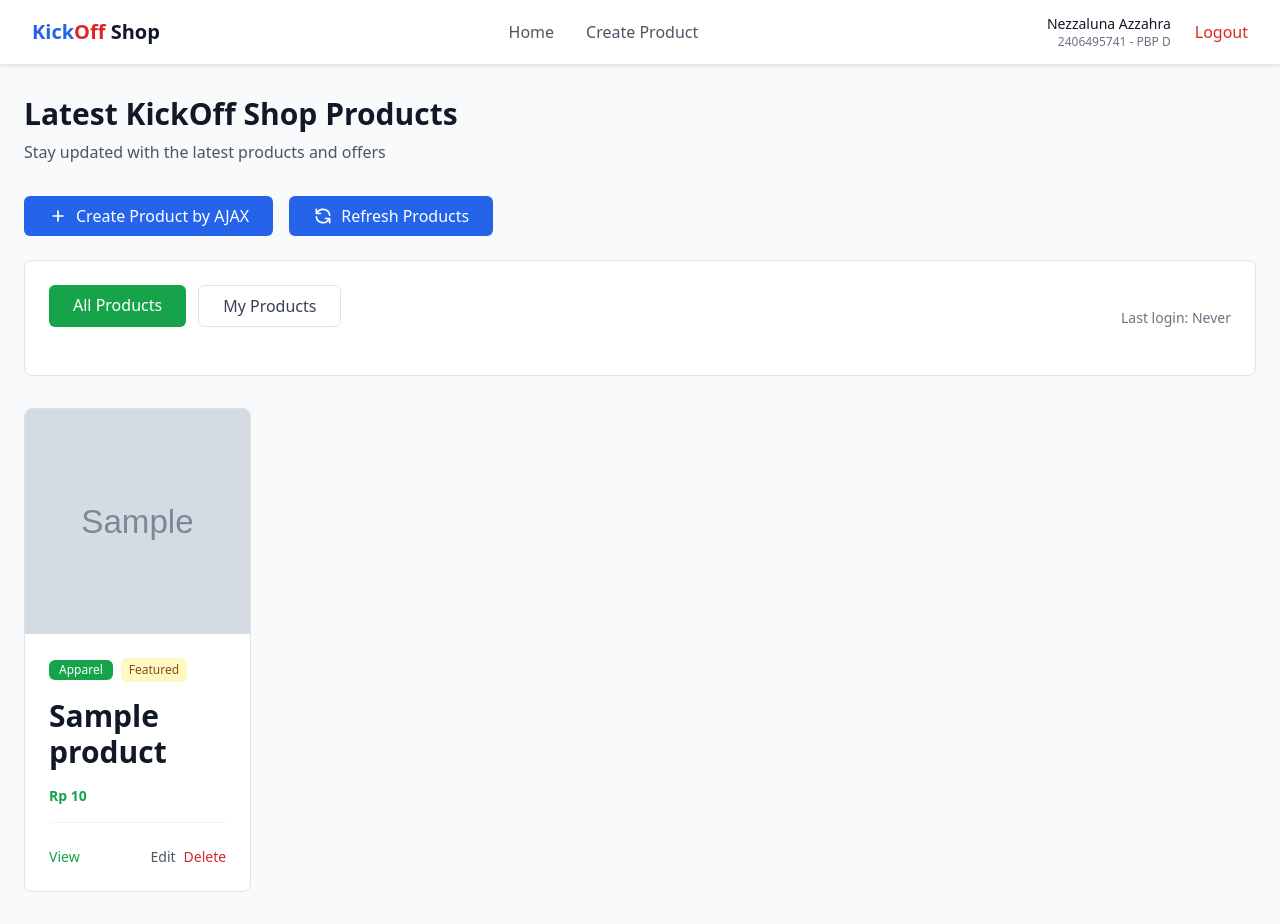
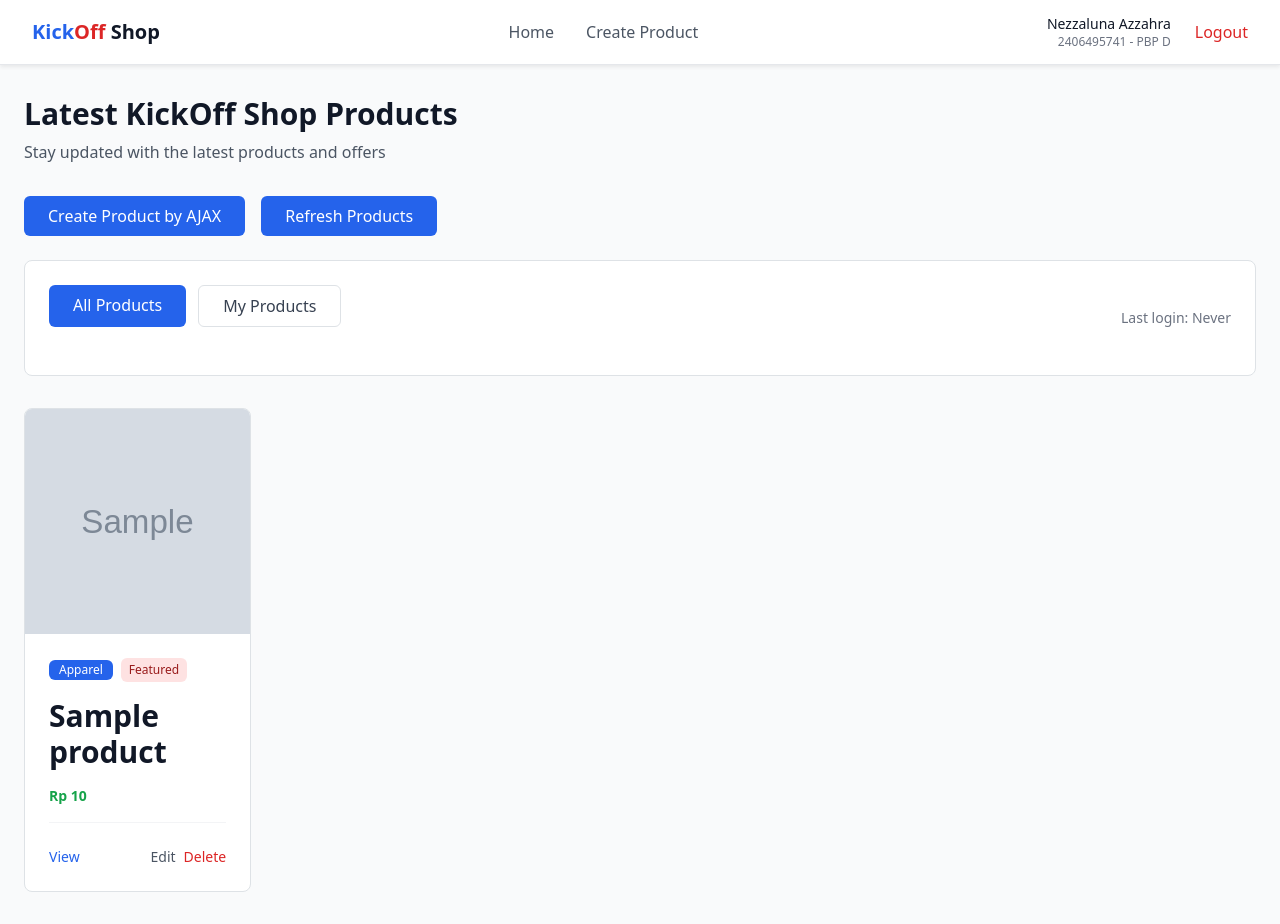
Before and after one commit to moondiverc/kickoff-shop, a Django app: page / in a window 1280 px wide. Run offline with Django 5.2, Linux system fonts and the light colour scheme; a user stored in the database is signed in; tables that the repository leaves empty hold one stand-in row (values such as "Sample post"); grey boxes marked "Sample" are stand-in pictures; some libraries are stand-ins or nearby versions.

```diff
--- a/main/templates/main.html
+++ b/main/templates/main.html
@@ -17,17 +17,11 @@
     </div>
       <!-- Action Buttons -->
     <div class="flex flex-wrap gap-3 mb-4">
-      <button onclick="showModal()" class="inline-flex items-center px-4 py-2 bg-blue-600 text-white font-medium rounded-md hover:bg-blue-700 transition-colors">
-        <svg class="w-5 h-5 mr-2" fill="none" stroke="currentColor" viewBox="0 0 24 24">
-          <path stroke-linecap="round" stroke-linejoin="round" stroke-width="2" d="M12 6v6m0 0v6m0-6h6m-6 0H6"></path>
-        </svg>
+      <button onclick="showModal()" class="inline-flex items-center px-4 py-2 bg-blue-600 text-white font-medium rounded-md hover:bg-red-500 transition-colors">
         Create Product by AJAX
       </button>
 
-      <button id="refreshButton" onclick="refreshProducts()" class="inline-flex items-center px-4 py-2 bg-blue-600 text-white font-medium rounded-md hover:bg-blue-700 transition-colors">
-        <svg id="refreshIcon" class="w-5 h-5 mr-2" fill="none" stroke="currentColor" viewBox="0 0 24 24">
-          <path stroke-linecap="round" stroke-linejoin="round" stroke-width="2" d="M4 4v5h.582m15.356 2A8.001 8.001 0 004.582 9m0 0H9m11 11v-5h-.581m0 0a8.003 8.003 0 01-15.357-2m15.357 2H15"></path>
-        </svg>
+      <button id="refreshButton" onclick="refreshProducts()" class="px-4 py-2 bg-blue-600 text-white font-medium rounded-md hover:bg-red-500 transition-colors">
         <span id="refreshText">Refresh Products</span>
       </button>
     </div>
@@ -38,7 +32,7 @@
         <a id="filter-all" class="bg-blue-600 text-white px-4 py-2 rounded-md font-medium transition-colors hover:bg-blue-700">
           All Products
         </a>
-        <a id="filter-my" class="bg-white text-gray-700 border border-gray-300 px-4 py-2 rounded-md font-medium transition-colors hover:bg-blue-600 hover:text-red">
+        <a id="filter-my" class="bg-white text-gray-700 border border-gray-300 px-4 py-2 rounded-md font-medium transition-colors hover:bg-green-600 hover:text-white">
           My Products
         </a>
       </div>
@@ -99,11 +93,11 @@ function updateFilterButtonsAppearance() {
   if (!showAllProductsButton || !showMyProductsButton) return;
 
   if (activeFilter === 'all') {
-    showAllProductsButton.className = 'bg-green-600 text-white px-4 py-2 rounded-md font-medium transition-colors hover:bg-green-700';
-    showMyProductsButton.className = 'bg-white text-gray-700 border border-gray-300 px-4 py-2 rounded-md font-medium transition-colors hover:bg-green-600 hover:text-white';
+    showAllProductsButton.className = 'bg-blue-600 text-white px-4 py-2 rounded-md font-medium transition-colors hover:bg-blue-700';
+    showMyProductsButton.className = 'bg-white text-gray-700 border border-gray-300 px-4 py-2 rounded-md font-medium transition-colors hover:bg-blue-600 hover:text-red-500';
   } else {
-    showMyProductsButton.className = 'bg-green-600 text-white px-4 py-2 rounded-md font-medium transition-colors hover:bg-green-700';
-    showAllProductsButton.className = 'bg-white text-gray-700 border border-gray-300 px-4 py-2 rounded-md font-medium transition-colors hover:bg-green-600 hover:text-white';
+    showMyProductsButton.className = 'bg-blue-600 text-white px-4 py-2 rounded-md font-medium transition-colors hover:bg-blue-700';
+    showAllProductsButton.className = 'bg-white text-gray-700 border border-gray-300 px-4 py-2 rounded-md font-medium transition-colors hover:bg-blue-600 hover:text-red-500';
   }
 }
 
@@ -152,7 +146,7 @@ function buildProductCardElement(item) {
         item.thumbnail ? `<img src='${thumbnail}' alt='${name}' class='w-full h-full object-cover'>` : `<div class='w-full h-full bg-gradient-to-br from-gray-100 to-gray-200 flex items-center justify-center'></div>`
     );
     const categoryLabel = getReadableCategoryName(category);
-    const featuredLabel = isFeatured ? `<span class='inline-flex items-center px-2 py-1 rounded text-xs font-medium bg-yellow-100 text-yellow-800'>Featured</span>` : '';
+    const featuredLabel = isFeatured ? `<span class='inline-flex items-center px-2 py-1 rounded text-xs font-medium bg-red-100 text-red-800'>Featured</span>` : '';
 
     const editDeleteHtml = CURRENT_USER_ID && Number(CURRENT_USER_ID) === Number(item.user_id)
         ? `<div class='flex space-x-2'>
@@ -167,17 +161,17 @@ function buildProductCardElement(item) {
         </div>
         <div class="p-4 flex flex-col flex-1">
           <div class="flex items-center gap-2 mb-3">
-            <span class="inline-flex items-center px-2.5 py-0.5 rounded-md text-xs font-medium bg-green-600 text-white">${categoryLabel}</span>
+            <span class="inline-flex items-center px-2.5 py-0.5 rounded-md text-xs font-medium bg-blue-600 text-white">${categoryLabel}</span>
             ${featuredLabel}
           </div>
           <h3 class="text-lg font-semibold text-gray-900 mb-3 line-clamp-2 leading-tight">
-            <a href="${linkDetail}" class="hover:text-green-600 transition-colors text-3xl">${name}</a>
+            <a href="${linkDetail}" class="hover:text-blue-600 transition-colors text-3xl">${name}</a>
           </h3>
           <div class="flex items-center text-sm mb-3">
             <span class="text-green-600 font-bold">Rp ${parseFloat(price || 0).toLocaleString('id-ID')}</span>
           </div>
           <div class="pt-4 border-t border-gray-100 flex items-center justify-between">
-            <a href="${linkDetail}" class="text-green-600 hover:text-green-700 font-medium text-sm transition-colors">View</a>
+            <a href="${linkDetail}" class="text-blue-600 hover:text-green-700 font-medium text-sm transition-colors">View</a>
             ${editDeleteHtml}
           </div>
         </div>
@@ -238,13 +232,11 @@ async function fetchProductsFromServer() {
 // Function to refresh products with loading state
 async function refreshProducts() {
   const refreshButton = document.getElementById('refreshButton');
-  const refreshIcon = document.getElementById('refreshIcon');
   const refreshText = document.getElementById('refreshText');
 
   // Show loading state
   refreshButton.disabled = true;
   refreshButton.classList.add('opacity-50', 'cursor-not-allowed');
-  refreshIcon.classList.add('animate-spin');
   refreshText.textContent = 'Refreshing...';
 
   try {
@@ -271,7 +263,6 @@ async function refreshProducts() {
     // Reset button state
     refreshButton.disabled = false;
     refreshButton.classList.remove('opacity-50', 'cursor-not-allowed');
-    refreshIcon.classList.remove('animate-spin');
     refreshText.textContent = 'Refresh Products';
   }
 }
--- a/main/templates/product_detail.html
+++ b/main/templates/product_detail.html
@@ -185,7 +185,7 @@ function renderProduct(product) {
     // Set stock
     const stock = parseInt(product.stock || 0);
     if (stock > 0) {
-        productStock.textContent = `${stock} available`;
+        productStock.textContent = `${stock}`;
         productStock.className = 'text-green-600 font-semibold';
     } else {
         productStock.textContent = 'Out of stock';
```
